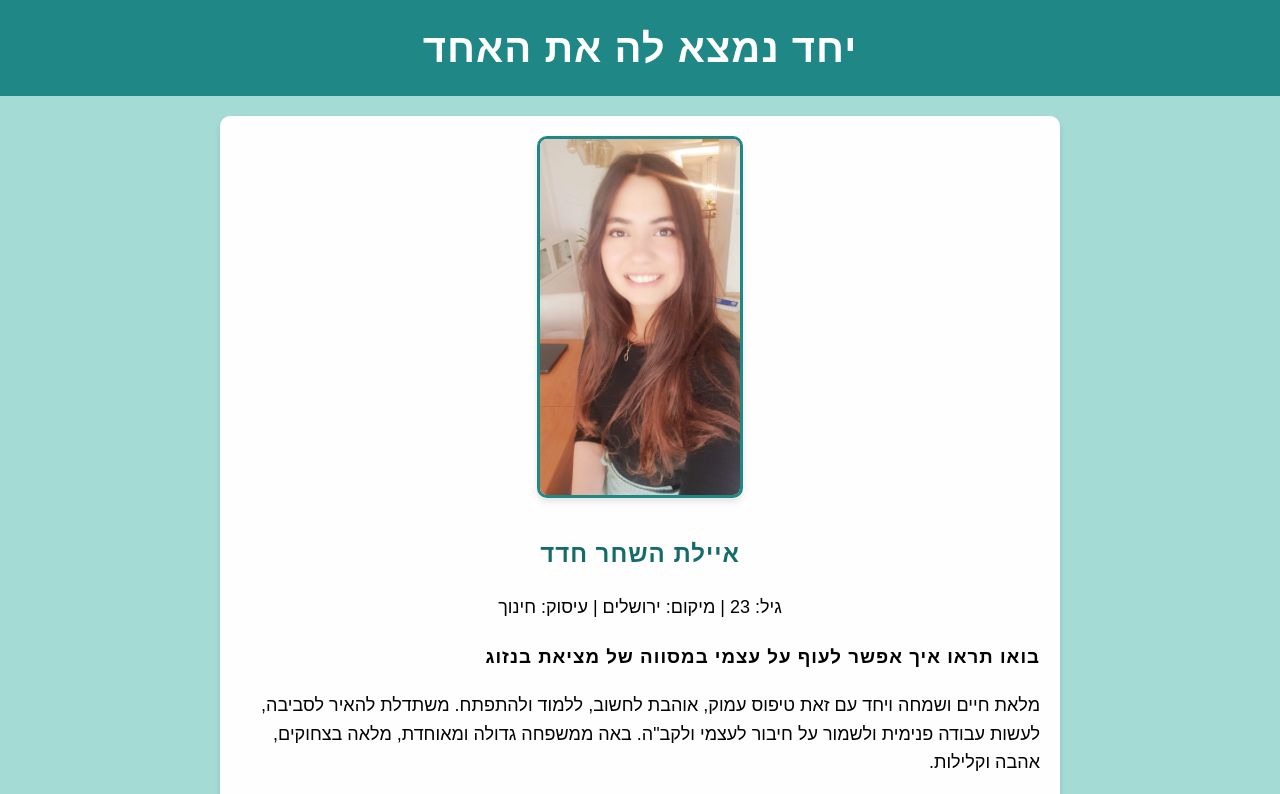
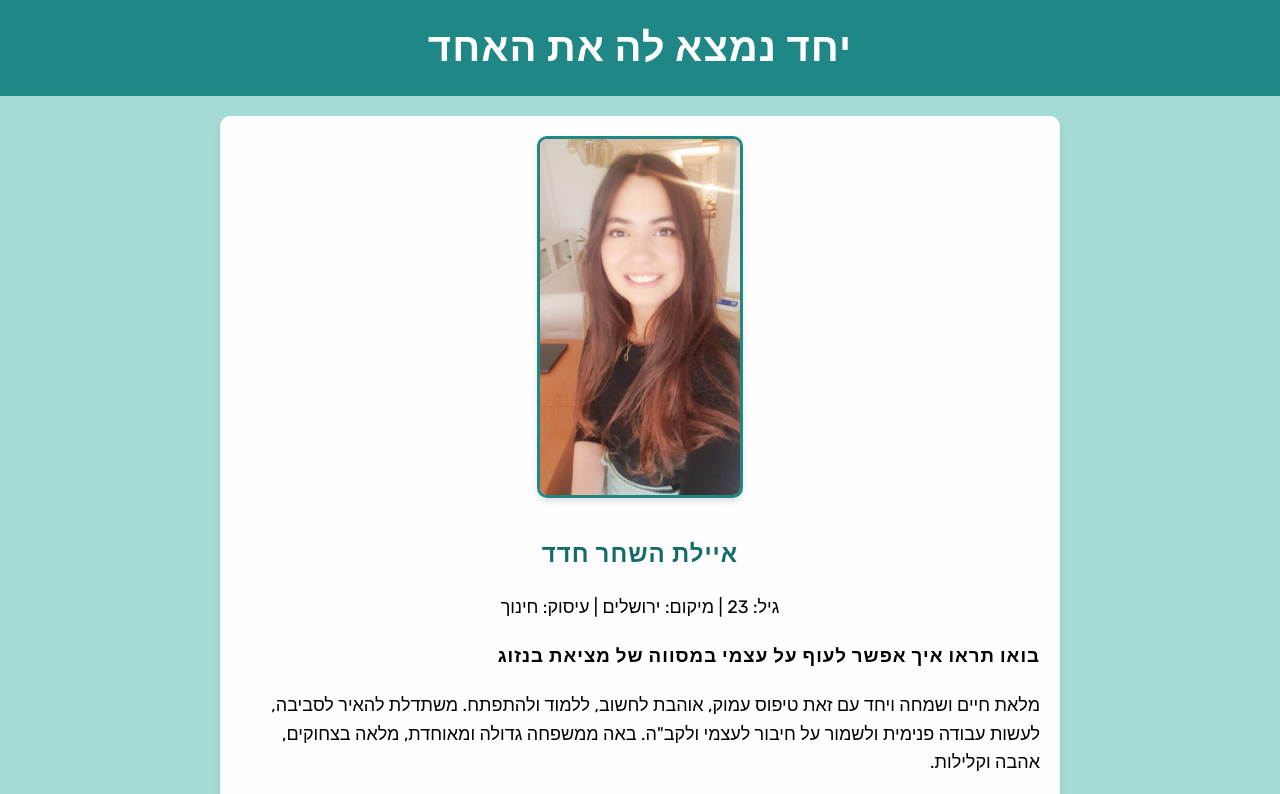
Before and after one commit to moriyahaddad/profile-website-ayelet, a plain HTML site: page index.html in a window 1280 px wide. Shown: the top 794 px of the page. Drawn offline with Linux system fonts and the light colour scheme.

Commit message:
Update index.html

```diff
--- a/index.html
+++ b/index.html
@@ -7,6 +7,7 @@
     <meta name="description" content="יחד נמצא לה שידוך">
     <title>יחד נמצא לה את האחד</title>
     <link rel="stylesheet" href="css/style.css">
+    <link href="https://fonts.googleapis.com/css2?family=Heebo:wght@300;400;700&family=Rubik:wght@400;700&display=swap" rel="stylesheet">
 </head>
 <body>
     <header>
```
